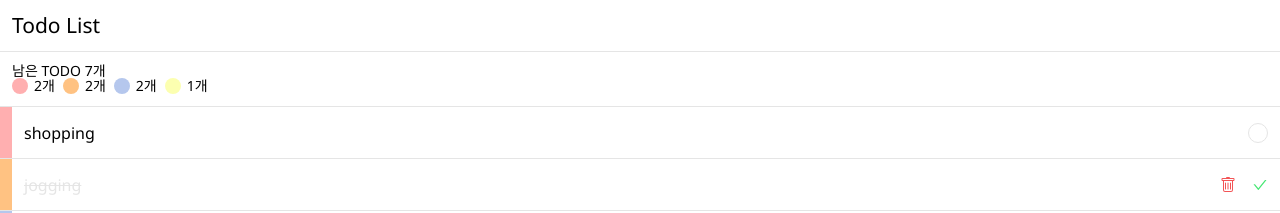
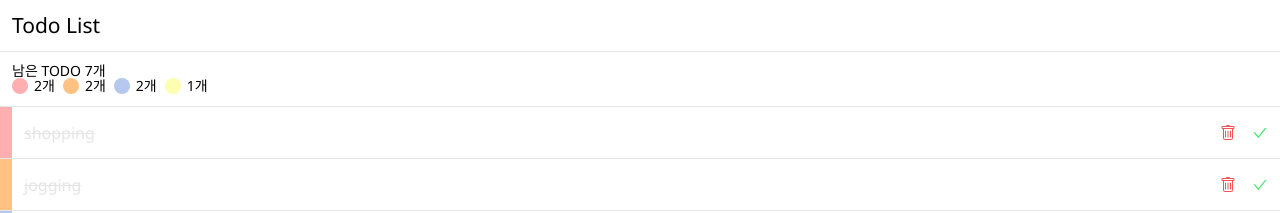
Before and after one commit to SuhwanJang/next-tsx-todo, a Next.js app: page / in a window 1280 px wide. Shown: the top 213 px of the page. Built offline with nearby package versions, Linux system fonts and the light colour scheme; no server answers.

Commit message:
checkTodoAPI 추가

```diff
--- a/lib/api/todo.ts
+++ b/lib/api/todo.ts
@@ -2,3 +2,4 @@ import axios from '.'
 import { TodoType } from '../../pages/types/type'
 
 export const getTodosAPI = () => axios.get<TodoType[]>('api/todos')
+export const checkTodoAPI = (id: number) => axios.patch(`api/todos/${id}`)
--- /dev/null
+++ b/lib/data/index.ts
@@ -0,0 +1,5 @@
+import todo from './todo'
+
+const Data = { todo }
+
+export default Data
--- /dev/null
+++ b/lib/data/todo.ts
@@ -0,0 +1,26 @@
+import { readFileSync, writeFileSync } from "fs"
+import { TodoType } from "../../pages/types/type"
+
+const DATA_PATH = "lib/data/todos.json"
+
+const getList = () => {
+  const todosBuffer = readFileSync(DATA_PATH)
+  const todosString = todosBuffer.toString()
+  if (!todosString) {
+    return []
+  }
+  const todos: TodoType[] = JSON.parse(todosString)
+  return todos
+}
+
+const exist = ({ id }: { id: number }) => {
+  const todos = getList()
+  const todo = todos.some((todo) => todo.id === id)
+  return todo
+}
+
+const write = (todos: TodoType[]) => {
+  writeFileSync(DATA_PATH, JSON.stringify(todos))
+}
+
+export default { getList, exist, write }
--- /dev/null
+++ b/lib/data/todos.json
@@ -0,0 +1 @@
+[{"id":1,"text":"shopping","color":"red","checked":true},{"id":2,"text":"jogging","color":"orange","checked":true},{"id":3,"text":"study","color":"navy","checked":false},{"id":4,"text":"study1","color":"yellow","checked":true},{"id":5,"text":"study2","color":"orange","checked":false},{"id":6,"text":"study3","color":"red","checked":false},{"id":7,"text":"study4","color":"navy","checked":true}]
--- a/pages/api/data/todos.json
+++ /dev/null
@@ -1,9 +0,0 @@
-[
-  { "id": 1, "text": "shopping", "color": "red", "checked": false},
-  { "id": 2, "text": "jogging", "color": "orange", "checked": true},
-  { "id": 3, "text": "study", "color": "navy", "checked": false},
-  { "id": 4, "text": "study1", "color": "yellow", "checked": true},
-  { "id": 5, "text": "study2", "color": "orange", "checked": false},
-  { "id": 6, "text": "study3", "color": "red", "checked": false},
-  { "id": 7, "text": "study4", "color": "navy", "checked": true}
-]
--- a/pages/api/todos.ts
+++ b/pages/api/todos.ts
@@ -3,14 +3,14 @@ import type { NextApiRequest, NextApiResponse } from 'next'
 import { TodoType } from '../types/type'
 import fs from 'fs'
 
-export default async function handler(
+export default async function listTodo(
   req: NextApiRequest,
   res: NextApiResponse
 ) {
   if (req.method === 'GET') {
     try {
       const todos = await new Promise<TodoType[]>((resolve, reject) => {
-        fs.readFile("pages/api/data/todos.json", (err, data) => {
+        fs.readFile("lib/data/todos.json", (err, data) => {
           if (err) {
             return reject(err.message)
           }
--- /dev/null
+++ b/pages/api/todos/[id].ts
@@ -0,0 +1,31 @@
+import { NextApiRequest, NextApiResponse } from "next";
+import Data from "../../../lib/data";
+
+export default async function patchTodo(req: NextApiRequest, res: NextApiResponse) {
+  if (req.method === "PATCH") {
+    try {
+      const todoId = Number(req.query.id)
+      const todo = Data.todo.exist({ id: todoId })
+      if (!todo) {
+        res.statusCode = 404
+        res.end()
+      }
+      const todos = Data.todo.getList()
+      const changedTodos = todos.map((todo) => {
+        if (todo.id === todoId) {
+          return { ...todo, checked: !todo.checked }
+        }
+        return todo
+      })
+      Data.todo.write(changedTodos)
+      res.statusCode = 200
+      res.end()
+    } catch (e) {
+      console.log(e)
+      res.statusCode = 500
+      res.send(e)
+    }
+  }
+  res.statusCode = 405
+  return res.end()
+}
--- a/pages/components/TodoList.tsx
+++ b/pages/components/TodoList.tsx
@@ -4,6 +4,7 @@ import palette from '../../styles/palette'
 import { useMemo } from 'react'
 import { AiOutlineCheck } from "react-icons/ai";
 import { BsTrash } from "react-icons/bs";
+import { checkTodoAPI } from '../../lib/api/todo';
 
 const Container = styled.div`
   width: 100%;
@@ -119,6 +120,14 @@ type ObjectIndexType = {
   [key: string]: number | undefined
 }
 
+const checkTodo = async (id: number) => {
+  try {
+    await checkTodoAPI(id)
+  } catch (e) {
+    console.log(e)
+  }
+}
+
 const TodoList: React.FC<IProps> = ({ todos }) => {
   const todoColorNums = useMemo(() => {
     const colors: ObjectIndexType = {};
@@ -162,11 +171,11 @@ const TodoList: React.FC<IProps> = ({ todos }) => {
               {todo.checked && (
                 <>
                   <BsTrash className="todo-trash-can" onClick={()=>{}}/>
-                  <AiOutlineCheck className="todo-check-mark" onClick={()=>{}}/>
+                  <AiOutlineCheck className="todo-check-mark" onClick={()=>{checkTodo(todo.id)}}/>
                 </>
               )}
               {!todo.checked && (
-                <button type="button" className="todo-button" onClick={() => {}}/>
+                <button type="button" className="todo-button" onClick={() => {checkTodo(todo.id)}}/>
               )}
             </div>
           </li>
```
